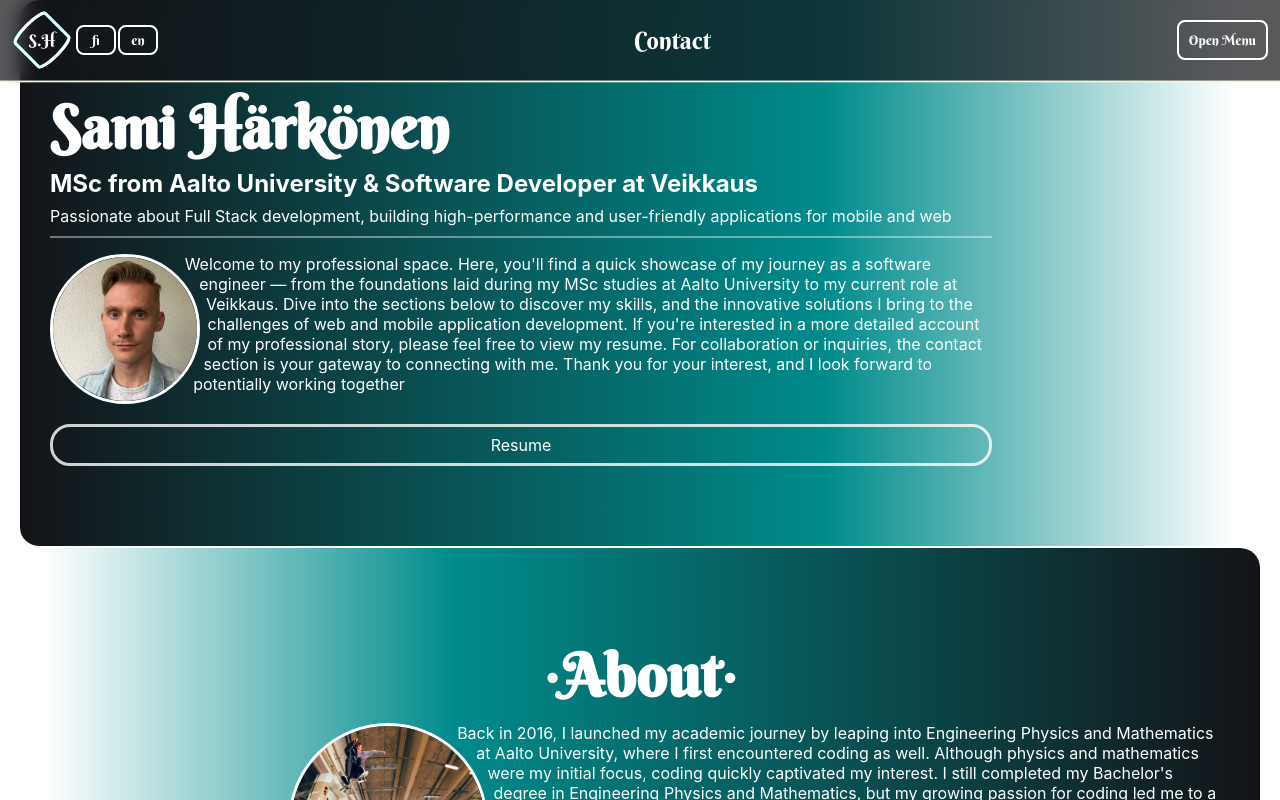
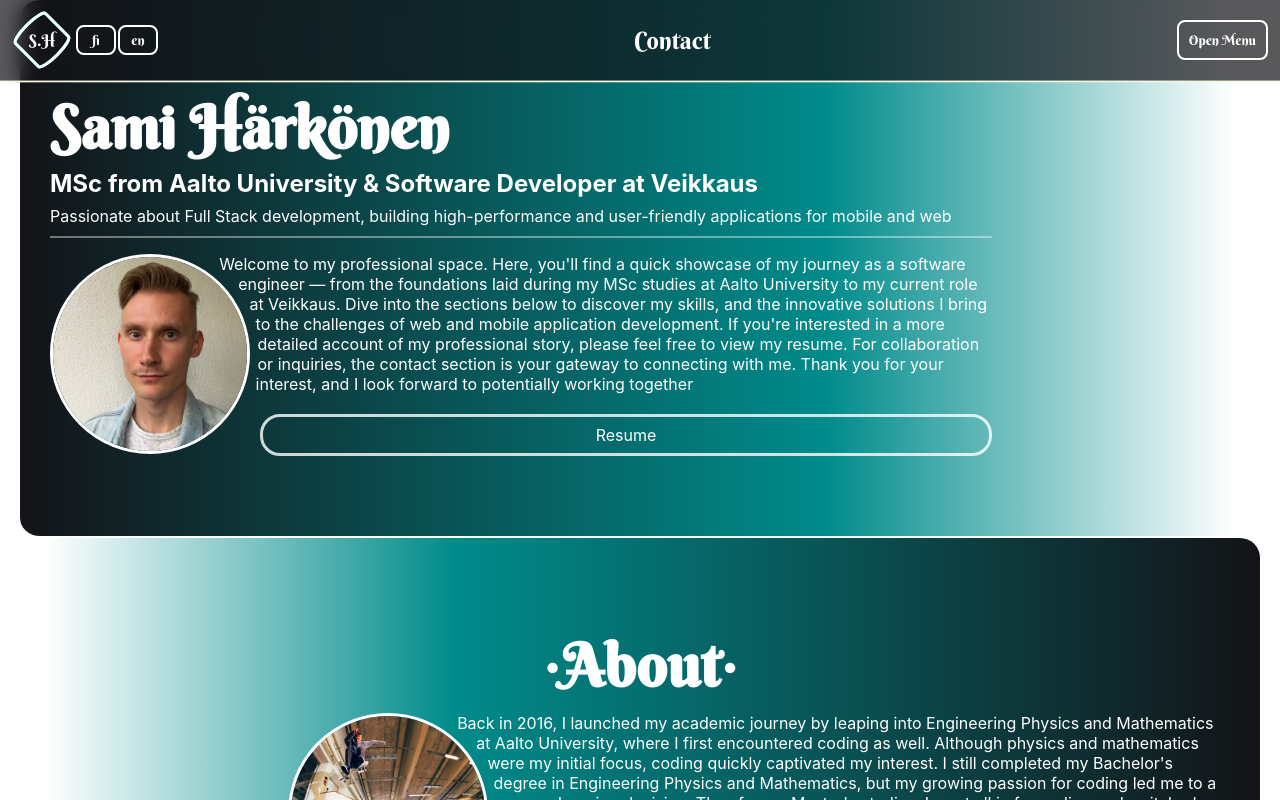
Before and after one commit to SamkHarks/My-page, a React (Create React App) app: page / in a window 1280 px wide. Shown: the top 800 px of the page. Built offline with nearby package versions, Linux system fonts and the light colour scheme.

Commit message:
modify how resume button is displayed

```diff
--- a/src/components/sections/home/Home.module.css
+++ b/src/components/sections/home/Home.module.css
@@ -61,7 +61,7 @@
     border: 3px solid white;
 }
 
-@media (min-width: 1165px) {
+@media (min-width: 1700px) {
     .sk8_image {
         width: 150px;
         height: 150px;
--- a/src/components/sections/home/Home.tsx
+++ b/src/components/sections/home/Home.tsx
@@ -19,6 +19,7 @@ export const Home = () => {
       <h2 className={styles.sub_title}>{`${t("education")} & ${t("work")}`}</h2>
       <p className={styles.text}>{t("shortIntro")}</p>
       <span className={styles.divider} />
+      <div>
         <p className={styles.intro}>
           <img className={styles.sk8_image} src={sk8} alt="picture of me" />
           {t("intro")}
@@ -29,5 +30,6 @@ export const Home = () => {
           </a>
         </div>
       </div>
+    </div>
   );
 };
```
Lines whose indentation alone changed are shown as unchanged.
